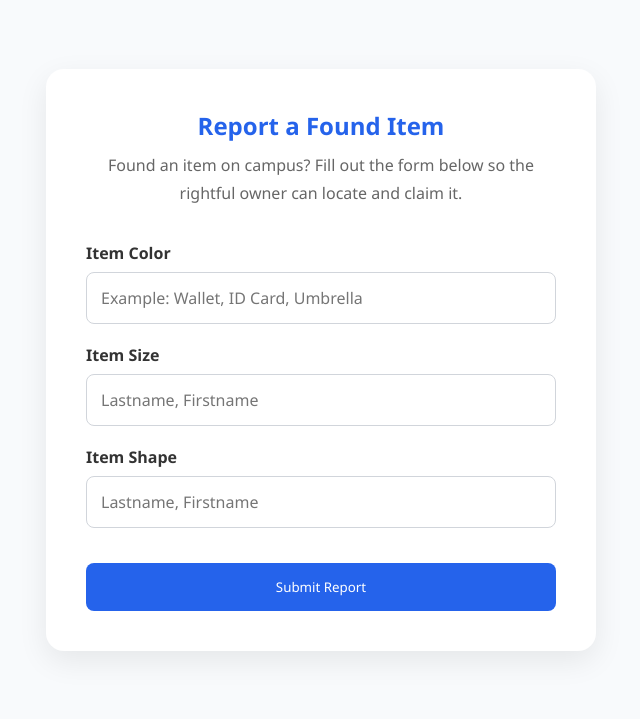
After one commit to Gebo0708/Lost-Found, a Flask app: page /details in a window 1280 px wide. The commit adds this page. Shown: the top 719 px of the page, without its empty margins (319-959 px from the left). Run offline with Flask 3, Linux system fonts and the light colour scheme.

Commit message:
Feature-For-Lost-Item

```diff
--- a/app.py
+++ b/app.py
@@ -1,8 +1,11 @@
 from models.admin import Admin
 from services.report_service import ReportService
-from flask import Flask, render_template, request, redirect, url_for
+from flask import Flask, render_template, request, redirect, url_for, session
+
 
 app = Flask(__name__)
+app.secret_key = "4eea59adc2bb4495b02f81616e3b2a8a80b97bcb0080cb00f1eaedf2be76b4a9"
+
 
 @app.route("/", methods=["GET", "POST"])
 def home():
@@ -25,12 +28,14 @@ def handle_buttons():
 def lost_item():
 
     if request.method == "POST":
-        service = ReportService()
 
-        res = service.report_lost_item_service(request.form["item"], request.form["name"],
-        request.form['trip-start'])
+        session["lost_item"] = {
+            "item": request.form["item"],
+            "name": request.form["name"],
+            "date": request.form["trip-start"]
+        }
 
-        return redirect(url_for("success_page", result=res["message"]))
+        return redirect(url_for("details"))
 
     return render_template("lost_item.html")
 
@@ -56,6 +61,34 @@ def search_item():
     result = request.args.get("result")
     return render_template("search_item.html", result=result)
 
+@app.route("/details", methods=["GET", "POST"])
+def details():
+
+    if request.method == "POST":
+
+        lost_item = session.get("lost_item")
+
+        if not lost_item:
+            return redirect(url_for("lost_item"))
+
+        service = ReportService()
+
+        res = service.report_lost_item_service(
+            lost_item["item"],
+            lost_item["name"],
+            lost_item["date"],
+            request.form["color"],
+            request.form["size"],
+            request.form["shape"]
+        )
+
+        session.pop("lost_item", None)
+
+        return redirect(
+            url_for("success_page", result=res["message"])
+        )
+
+    return render_template("details.html")
 
 if __name__ == '__main__':
     app.run(debug=True)
--- a/services/report_service.py
+++ b/services/report_service.py
@@ -8,7 +8,7 @@ class ReportService:
     def __init__(self):
         self.validate = ValidationService()
 
-    def report_lost_item_service(self, item, founder, date_found):
+    def report_lost_item_service(self, item, founder, date_found, color, size, shape):
 
         item_validation = self.validate.validate_item(item)
 
@@ -32,7 +32,12 @@ class ReportService:
         if not dup_validation["valid"]:
             return dup_validation
 
-        ad.save_data(item, date_found, founder, False, None, None)
+        detail_validation = self.validate.validate_detail([color, size, shape])
+
+        if not detail_validation["valid"]:
+            return detail_validation
+
+        ad.save_data(item, date_found, founder, False, color, size, shape, None, None)
 
         return {
             "valid": True,
--- /dev/null
+++ b/static/css/details.css
@@ -0,0 +1,113 @@
+/* ==========================
+      REPORT CONTAINER
+========================== */
+
+.report-container{
+
+    min-height:90vh;
+
+    display:flex;
+
+    justify-content:center;
+
+    align-items:center;
+
+    background:#f8fafc;
+
+    padding:50px;
+
+}
+
+/* ==========================
+        REPORT CARD
+========================== */
+
+.report-card{
+
+    width:550px;
+
+    background:white;
+
+    border-radius:18px;
+
+    padding:40px;
+
+    box-shadow:0 10px 30px rgba(0,0,0,.08);
+
+}
+
+.report-card h1{
+
+    color:#2563EB;
+
+    text-align:center;
+
+    margin-bottom:10px;
+
+}
+
+.report-card p{
+
+    color:#666;
+
+    text-align:center;
+
+    line-height:1.7;
+
+    margin-bottom:35px;
+
+}
+
+/* ==========================
+           FORM
+========================== */
+
+.input-group{
+
+    display:flex;
+
+    flex-direction:column;
+
+    margin-bottom:20px;
+
+}
+
+.input-group label{
+
+    font-weight:600;
+
+    margin-bottom:8px;
+
+}
+
+.input-group input{
+
+    padding:14px;
+
+    border:1px solid #d1d5db;
+
+    border-radius:8px;
+
+    font-size:16px;
+
+    transition:.3s;
+
+}
+
+.input-group input:focus{
+
+    outline:none;
+
+    border-color:#2563EB;
+
+    box-shadow:0 0 8px rgba(37,99,235,.2);
+
+}
+
+.btn-primary{
+
+    width:100%;
+
+    margin-top:15px;
+
+}
--- /dev/null
+++ b/templates/details.html
@@ -0,0 +1,81 @@
+<!DOCTYPE html>
+
+<html>
+    <head>
+        <meta charset="UTF-8">
+        <meta name="viewport" content="width=device-width, initial-scale=1.0">
+        <title>Details</title>
+
+        <link rel="stylesheet"
+            href="{{ url_for('static', filename='css/global.css') }}">
+
+        <link rel="stylesheet"
+            href="{{ url_for('static', filename='css/details.css') }}">
+    </head>
+
+    <body>
+        <section class="report-container">
+
+        <div class="report-card">
+
+            <h1>Report a Found Item</h1>
+
+            <p>
+                Found an item on campus? Fill out the form below so the rightful
+                owner can locate and claim it.
+            </p>
+
+            <form action="/details" method="POST">
+
+                <div class="input-group">
+
+                    <label>Item Color</label>
+
+                    <input
+                        type="text"
+                        name="color"
+                        placeholder="Example: Wallet, ID Card, Umbrella"
+                        required>
+
+                </div>
+
+                <div class="input-group">
+
+                    <label>Item Size</label>
+
+                    <input
+                        type="text"
+                        name="size"
+                        placeholder="Lastname, Firstname"
+                        required>
+
+                </div>
+
+                <div class="input-group">
+
+                    <label>Item Shape</label>
+
+                    <input
+                        type="text"
+                        name="shape"
+                        placeholder="Lastname, Firstname"
+                        required>
+
+                </div>
+
+                <button
+                    class="btn-primary"
+                    type="submit">
+
+                    Submit Report
+
+                </button>
+
+            </form>
+
+        </div>
+
+        </section>
+
+    </body>
+</html>
--- a/templates/lost_item.html
+++ b/templates/lost_item.html
@@ -75,17 +75,13 @@
                         required>
 
                 </div>
-
                 <button
                     class="btn-primary"
                     type="submit">
 
-                    Submit Report
-
+                    ADD DETAILS
                 </button>
-
             </form>
-
         </div>
 
     </section>
```
Also changed, not shown: database/database.py (+18 -4 lines), database/items.json (+35 -0 lines), services/validation_service.py (+12 -0 lines).
